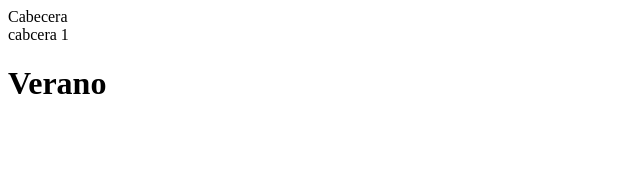
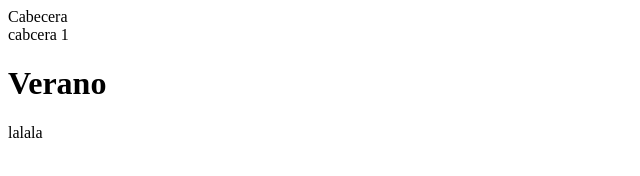
Before and after one commit to PaolaS2992/Adathink-Webhook, a plain HTML site: page index.html in a window 1280 px wide. Shown: the full height of the page, 0-640 px from the left. Drawn offline with Linux system fonts and the light colour scheme.

Commit message:
hice el cambio en el cuerpo

```diff
--- a/index.html
+++ b/index.html
@@ -13,5 +13,10 @@
             <h1>Verano</h1>
         </div>
     </header>
+    <aside>
+        <div class="container">
+            <p>lalala</p>
+        </div>
+    </aside>
 </body>
 </html>
```
